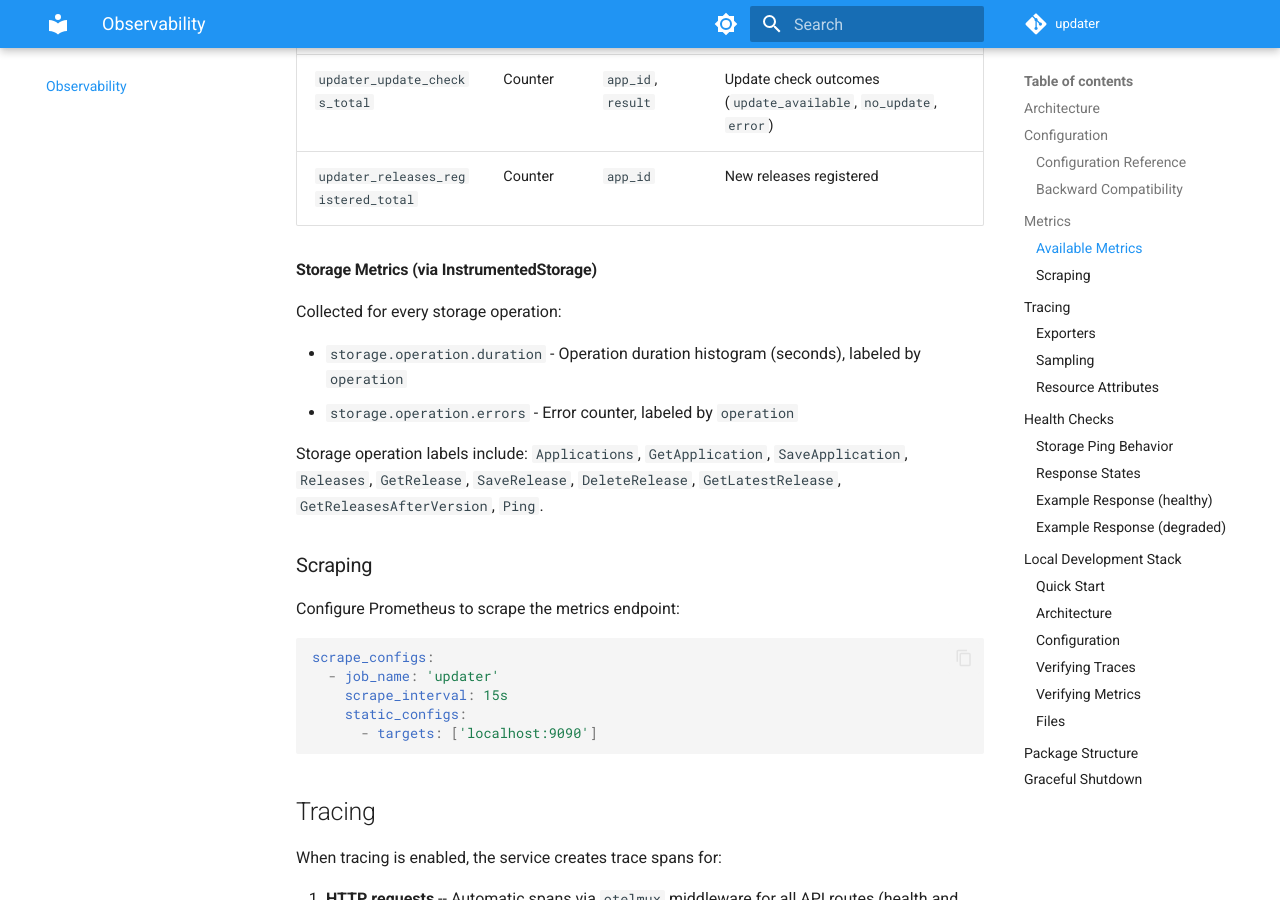
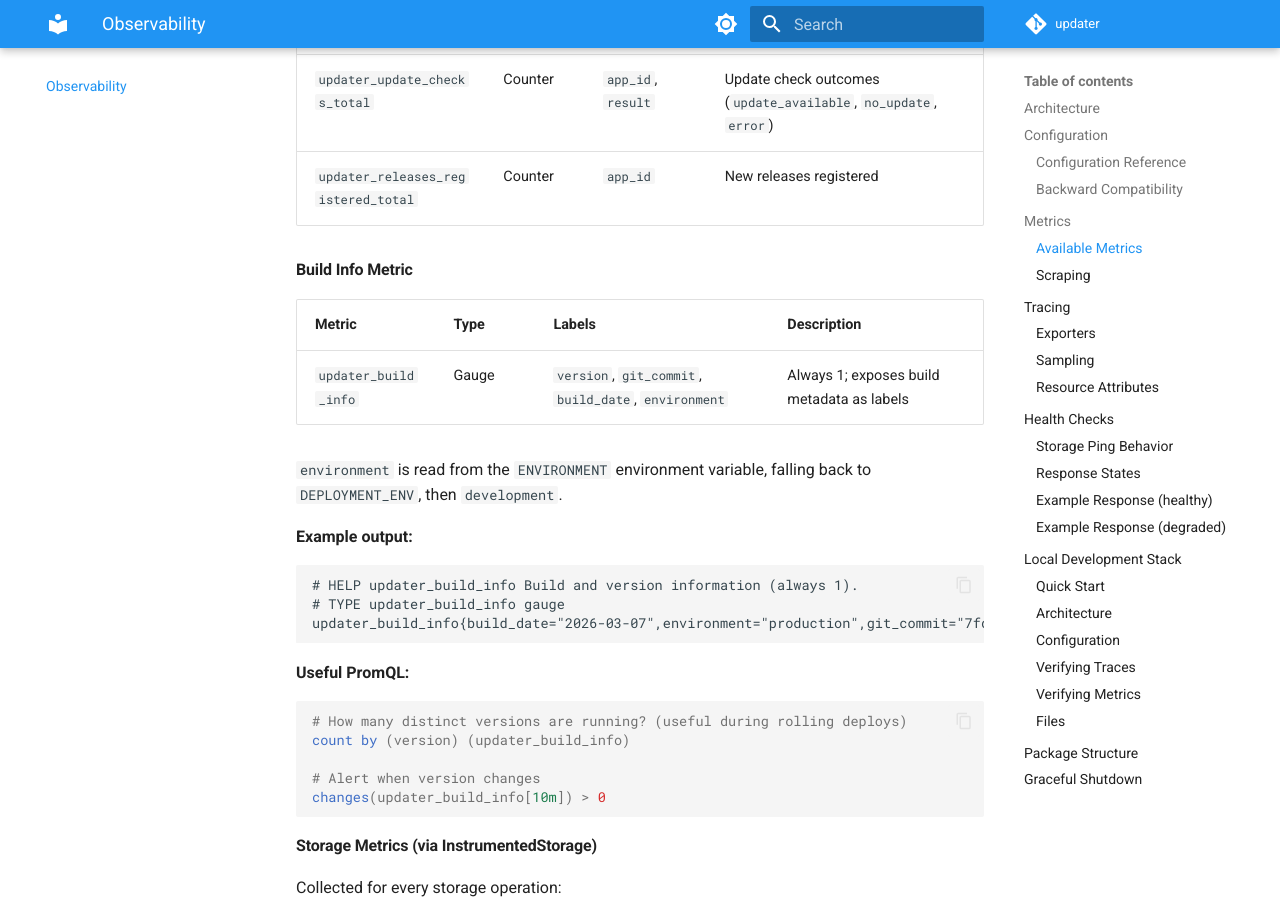
Before and after one commit to griffinskudder/updater, an MkDocs documentation site: the page built from docs/observability.md, in a window 1280 px wide and 900 px high, scrolled down 2833 px. Built offline with MkDocs 1.6.1 and Material for MkDocs 9.7.7, drawn with Linux system fonts in a browser that asks for light colours; comment, search, counter and statistics services are not loaded; the version menu is left out.

Commit message:
docs: add build_info metric to observability docs
Co-Authored-By: Claude Sonnet 4.6 <noreply@anthropic.com>

````diff
--- a/docs/observability.md
+++ b/docs/observability.md
@@ -114,6 +114,33 @@ Automatically collected for all API requests (excluding `/health` and `/metrics`
 |--------|------|--------|-------------|
 | `updater_update_checks_total` | Counter | `app_id`, `result` | Update check outcomes (`update_available`, `no_update`, `error`) |
 | `updater_releases_registered_total` | Counter | `app_id` | New releases registered |
+
+#### Build Info Metric
+
+| Metric | Type | Labels | Description |
+|--------|------|--------|-------------|
+| `updater_build_info` | Gauge | `version`, `git_commit`, `build_date`, `environment` | Always 1; exposes build metadata as labels |
+
+`environment` is read from the `ENVIRONMENT` environment variable, falling back to
+`DEPLOYMENT_ENV`, then `development`.
+
+**Example output:**
+
+```
+# HELP updater_build_info Build and version information (always 1).
+# TYPE updater_build_info gauge
+updater_build_info{build_date="2026-03-07",environment="production",git_commit="7fd6828",version="v1.2.3"} 1
+```
+
+**Useful PromQL:**
+
+```promql
+# How many distinct versions are running? (useful during rolling deploys)
+count by (version) (updater_build_info)
+
+# Alert when version changes
+changes(updater_build_info[10m]) > 0
+```
 
 #### Storage Metrics (via InstrumentedStorage)
 
````
